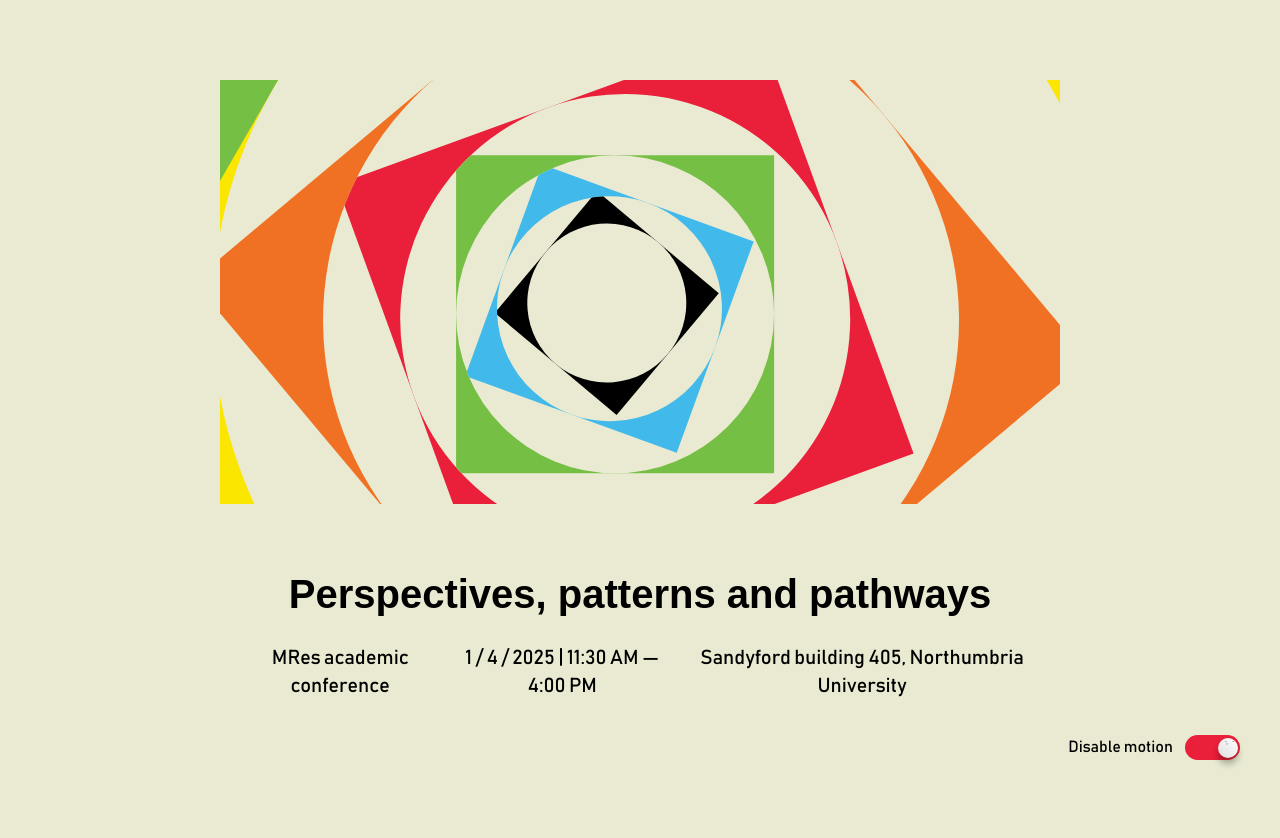
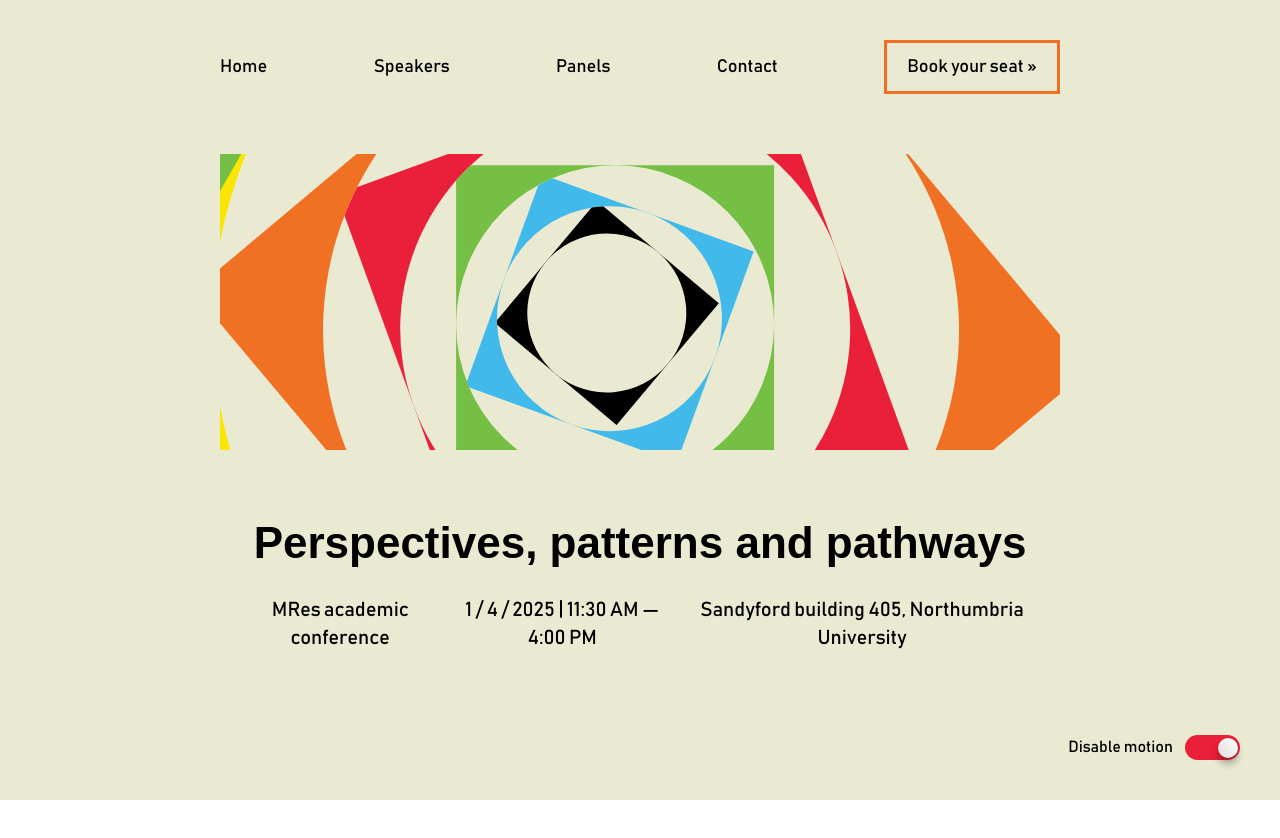
Before and after one commit to Lossmeril/perspectives-patterns-pathways, a Next.js app: page / in a window 1280 px wide. Shown: the top 838 px of the page. Built offline with nearby package versions, Linux system fonts and the light colour scheme; a web font is replaced by a local one.

Commit message:
feat: desktop navbar

```diff
--- a/app/globals.css
+++ b/app/globals.css
@@ -66,6 +66,22 @@ h6 {
   font-weight: 700;
 }
 
+nav a:last-of-type {
+  display: block;
+  overflow: hidden;
+  position: relative;
+  padding: 10px 20px;
+  border: 3px solid var(--orange);
+  color: black;
+  transition: all 0.25s ease-in-out;
+}
+
+nav a:last-of-type:hover {
+  border: 3px solid var(--orange);
+  background-color: var(--orange);
+  transform: scale(1.05);
+}
+
 .check {
   position: relative;
   background: var(--red);
@@ -123,47 +139,3 @@ h6 {
 .check input[type="checkbox"]:checked + label {
   background: transparent;
 }
-
-.check label::before,
-.check label::after {
-  content: "· ·";
-  position: absolute;
-  overflow: hidden;
-  left: 0.5em;
-  top: 0.5em;
-  height: 1em;
-  letter-spacing: -0.04em;
-  color: #9b9b9b;
-  font-family: "Times New Roman", serif;
-  z-index: 2;
-  font-size: 0.6em;
-  border-radius: 0;
-  transform-origin: 0 0 -0.5em;
-  backface-visibility: hidden;
-}
-
-.check label::after {
-  content: "?";
-  top: 0.65em;
-  left: 0.6em;
-  height: 0.1em;
-  width: 0.35em;
-  font-size: 0.2em;
-  transform-origin: 0 0 -0.4em;
-}
-
-.check input[type="checkbox"]:checked + label::before,
-.check input[type="checkbox"]:checked + label::after {
-  left: 2.55em;
-  top: 0.4em;
-  line-height: 0.1em;
-  transform: rotateY(360deg);
-}
-
-.check input[type="checkbox"]:checked + label::after {
-  height: 0.16em;
-  top: 0.55em;
-  left: 2.6em;
-  font-size: 0.6em;
-  line-height: 0;
-}
--- a/app/page.tsx
+++ b/app/page.tsx
@@ -1,4 +1,5 @@
 import HeroBanner from "@/components/heroBanner";
+import Navbar from "@/components/navbar";
 
 export default function Home() {
   const inScale = 900;
@@ -6,10 +7,11 @@ export default function Home() {
 
   return (
     <main className="max-w-screen overflow-x-hidden">
-      <section className="w-full h-screen bg-beige p-20 flex flex-col justify-center align-middle gap-10">
+      <section className="w-full h-screen bg-beige px-20 pb-32 pt-10 flex flex-col justify-center align-middle gap-10">
+        <Navbar />
         <HeroBanner initialRotation={inRot} initialScale={inScale} />
         <div className="p-5 w-full text-center">
-          <h1 className="text-[2.5rem] mb-5">
+          <h1 className="text-[2.75rem] mb-5">
             Perspectives, patterns and pathways
           </h1>
           <div className="w-3/4 mx-auto flex flex-row justify-between">
@@ -21,7 +23,7 @@ export default function Home() {
           </div>
         </div>
       </section>
-      <section className="w-full h-screen bg-beige grid place-items-center"></section>
+      <section className="w-full h-screen bg-white grid place-items-center"></section>
     </main>
   );
 }
--- a/components/heroBanner.tsx
+++ b/components/heroBanner.tsx
@@ -89,7 +89,7 @@ const HeroBanner: React.FC<HeroBannerProps> = ({
 
   return (
     <>
-      <div className="w-3/4 h-2/3 overflow-hidden bg-grass relative mx-auto">
+      <div className="w-3/4 h-3/4 overflow-hidden bg-grass relative mx-auto">
         <PatternBlock
           color="yellow"
           scale={getScaleFromIteration(initialScale, 1).toString()}
--- /dev/null
+++ b/components/navbar.tsx
@@ -0,0 +1,36 @@
+import Link from "next/link";
+
+type NavbarItem = {
+  text: string;
+  link: string;
+  blank?: boolean;
+};
+
+const navbarItems: NavbarItem[] = [
+  { text: "Home", link: "/" },
+  { text: "Speakers", link: "#speakers" },
+  { text: "Panels", link: "#panels" },
+  { text: "Contact", link: "#contact" },
+  { text: "Book your seat »", link: "https://google.com", blank: true },
+];
+
+const Navbar = () => {
+  return (
+    <div className="w-3/4 mx-auto mb-5">
+      {/* -------- DESKTOP */}
+      <nav className="w-full flex flex-row justify-between items-center gap-20">
+        {navbarItems.map((item) => (
+          <Link
+            key={item.link}
+            href={item.link}
+            target={item.blank ? "_blank" : ""}
+          >
+            <p className="navbar-link text-lg">{item.text}</p>
+          </Link>
+        ))}
+      </nav>
+    </div>
+  );
+};
+
+export default Navbar;
```
Also changed, not shown: package.json (+6 -5 lines), 1 other file (tests, documents, lock files or other folders).
